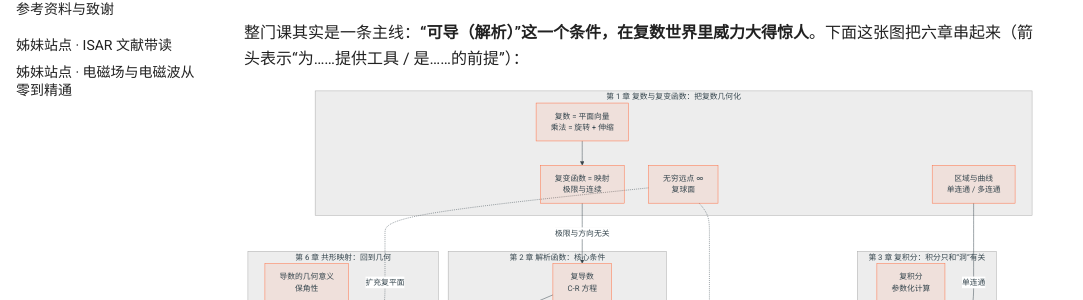
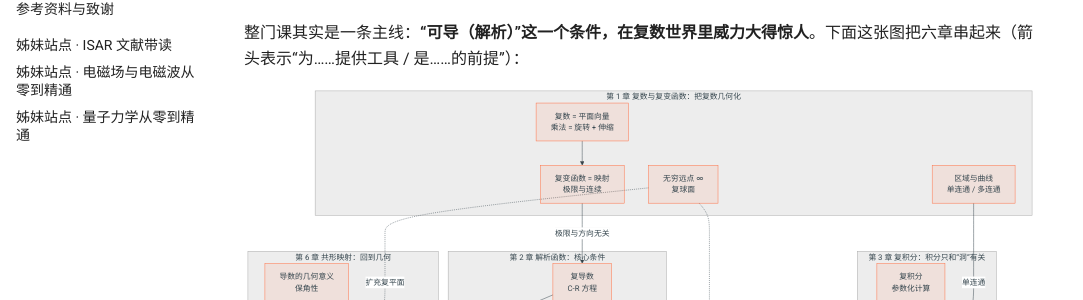
Before and after one commit to cockroach-f/complex-functions, an MkDocs documentation site: the page built from docs/index.md, in a window 1280 px wide. Shown: the part 612-912 px from the top of the page, without its empty margins (0-1083 px from the left). Built offline with MkDocs 1.6.1 and Material for MkDocs 9.7.7, drawn with Linux system fonts in a browser that asks for light colours; comment, search, counter and statistics services are not loaded.

Commit message:
导航与社交链接加入姊妹站点：量子力学从零到精通

```diff
--- a/mkdocs.yml
+++ b/mkdocs.yml
@@ -86,6 +86,9 @@ extra:
     - icon: material/sine-wave
       link: https://cockroach-f.github.io/em-fields-waves/
       name: 姊妹站点：电磁场与电磁波从零到精通
+    - icon: material/atom
+      link: https://cockroach-f.github.io/quantum-mechanics/
+      name: 姊妹站点：量子力学从零到精通
 
 nav:
   - 前言与知识地图: index.md
@@ -107,3 +110,4 @@ nav:
       - 参考资料与致谢: references.md
   - 姊妹站点 · ISAR 文献带读: https://cockroach-f.github.io/isar-tutorial/
   - 姊妹站点 · 电磁场与电磁波从零到精通: https://cockroach-f.github.io/em-fields-waves/
+  - 姊妹站点 · 量子力学从零到精通: https://cockroach-f.github.io/quantum-mechanics/
```
